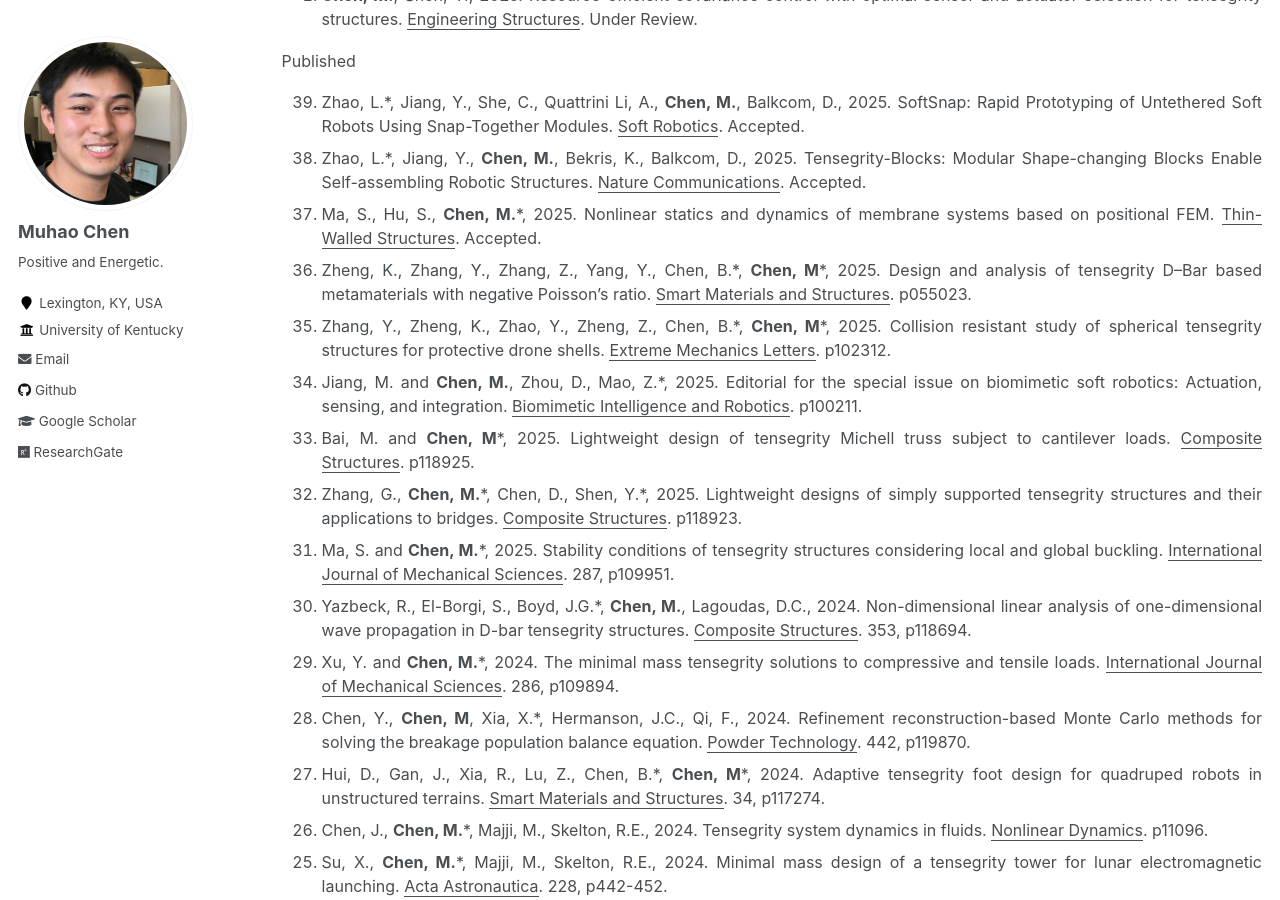
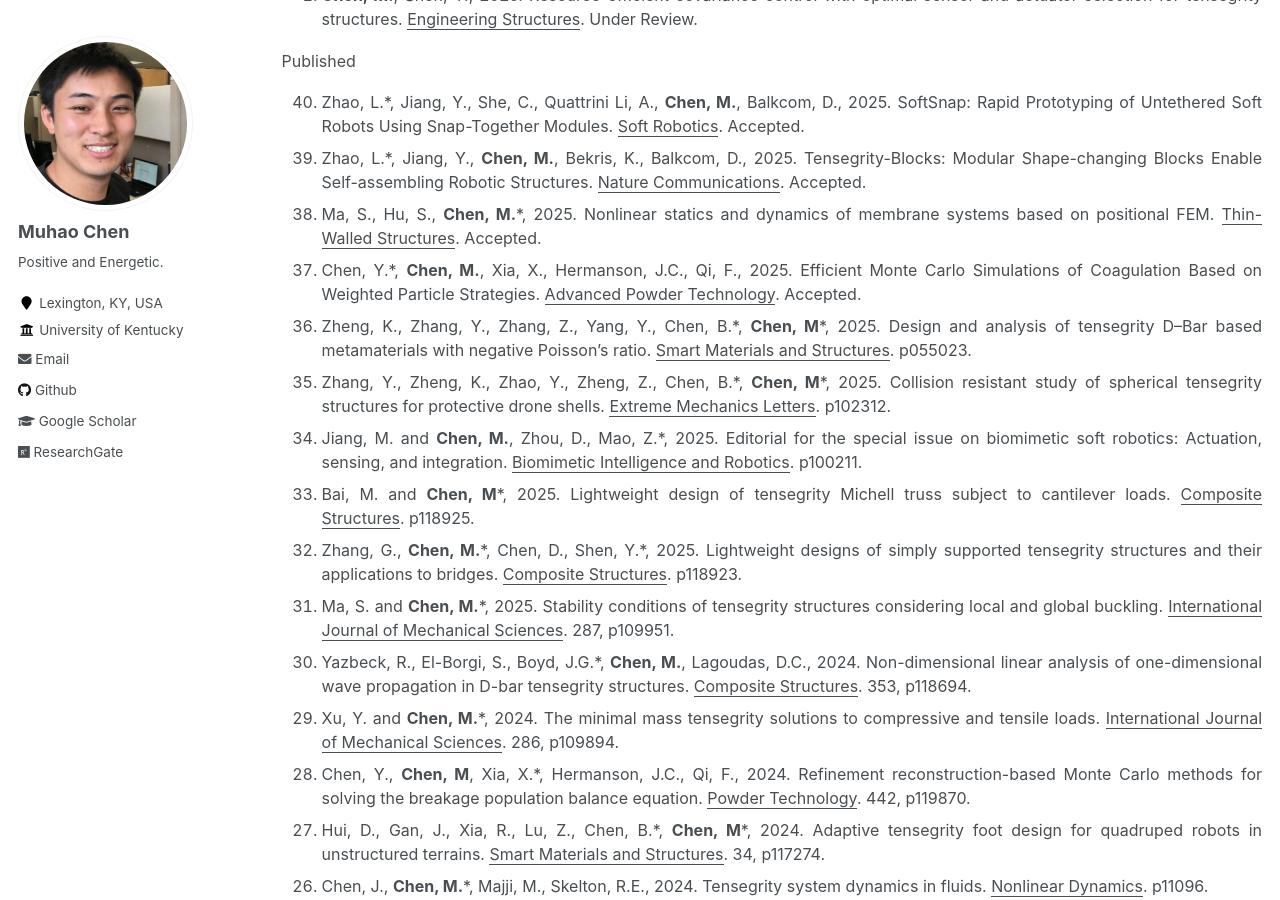
Before and after one commit to Muhao-Chen/muhao-chen.github.io, a Jekyll site: the page built from _pages/publication.md, in a window 1280 px wide and 900 px high, scrolled down 446 px. Built offline with Jekyll 4.4.1, drawn with Linux system fonts in a browser that asks for light colours.

Commit message:
Update publication.md

```diff
--- a/_pages/publication.md
+++ b/_pages/publication.md
@@ -32,6 +31,7 @@ Published
 <li> Zhao, L.*, Jiang, Y., She, C., Quattrini Li, A., <strong>Chen, M.</strong>, Balkcom, D., 2025. SoftSnap: Rapid Prototyping of Untethered Soft Robots Using Snap-Together Modules. <u>Soft Robotics</u>. Accepted. </li>
 <li> Zhao, L.*, Jiang, Y., <strong>Chen, M.</strong>, Bekris, K., Balkcom, D., 2025. Tensegrity-Blocks: Modular Shape-changing Blocks Enable Self-assembling Robotic Structures. <u>Nature Communications</u>. Accepted. </li>
 <li> Ma, S., Hu, S., <strong>Chen, M.</strong>*, 2025. Nonlinear statics and dynamics of membrane systems based on positional FEM. <u>Thin-Walled Structures</u>. Accepted.</li>
+<li> Chen, Y.*, <strong>Chen, M.</strong>, Xia, X., Hermanson, J.C., Qi, F., 2025. Efficient Monte Carlo Simulations of Coagulation Based on Weighted Particle Strategies. <u>Advanced Powder Technology</u>. Accepted. </li>
 <li> Zheng, K., Zhang, Y., Zhang, Z., Yang, Y., Chen, B.*, <strong>Chen, M</strong>*, 2025. Design and analysis of tensegrity D–Bar based metamaterials with negative Poisson’s ratio. <u>Smart Materials and Structures</u>. p055023. </li>
 <li> Zhang, Y., Zheng, K., Zhao, Y., Zheng, Z., Chen, B.*, <strong>Chen, M</strong>*, 2025. Collision resistant study of spherical tensegrity structures for protective drone shells. <u>Extreme Mechanics Letters</u>. p102312. </li>
 <li>Jiang, M. and <strong>Chen, M.</strong>, Zhou, D., Mao, Z.*, 2025. Editorial for the special issue on biomimetic soft robotics: Actuation, sensing, and integration. <u>Biomimetic Intelligence and Robotics</u>. p100211.</li>
```
Also changed, not shown: other parts of _pages/publication.md (+0 -1 lines).
